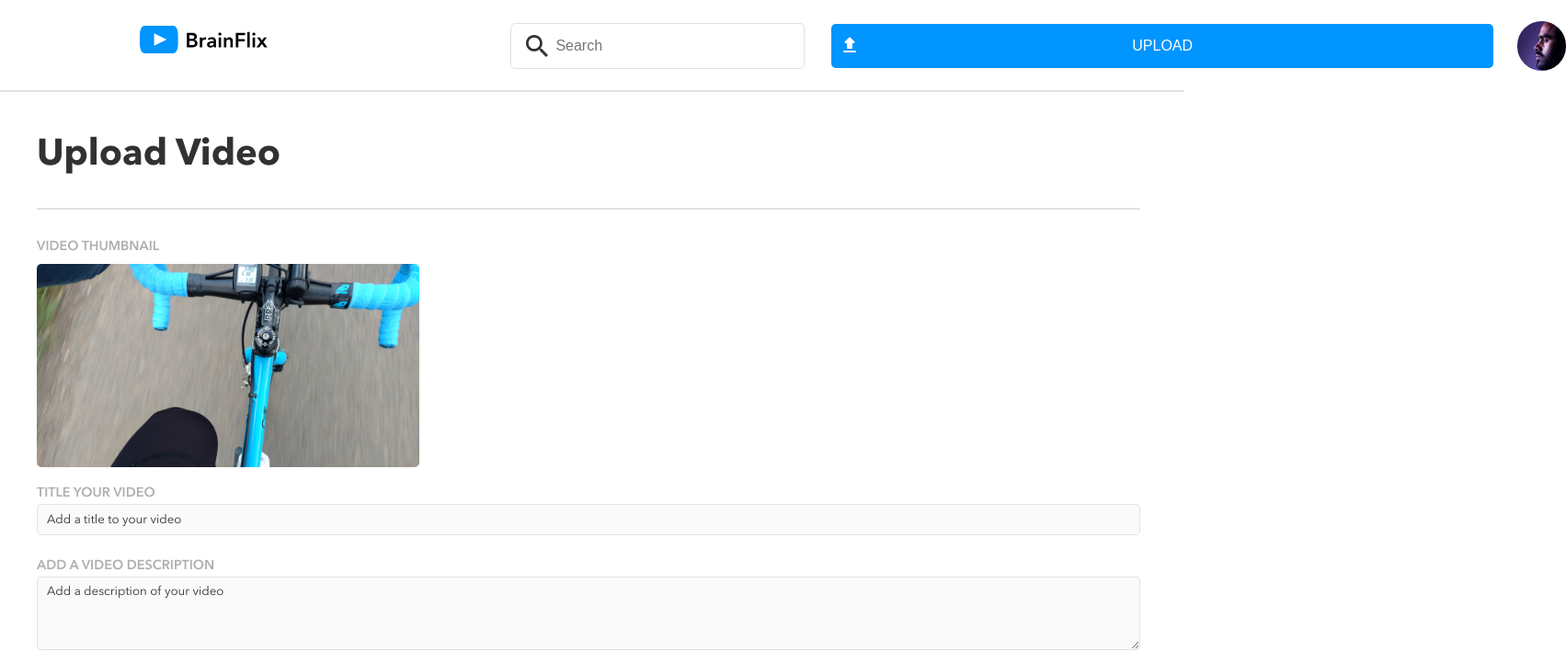
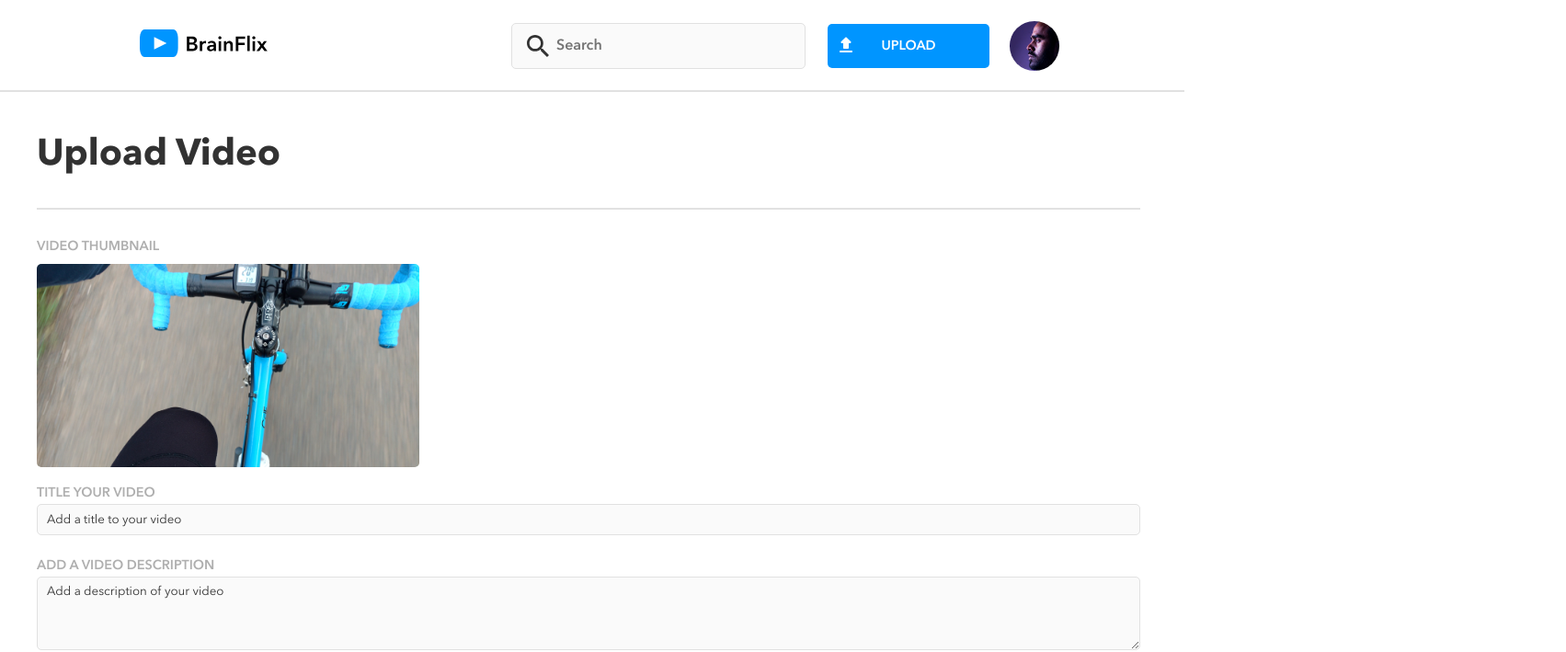
Before and after one commit to gala-kapralova/brainflix, a React (Create React App) app: page /video-upload in a window 1280 px wide. Shown: the top 709 px of the page at 92% size, 1703 px wide, since content can reach past the window. Built offline with nearby package versions, Linux system fonts and the light colour scheme.

Commit message:
update styles according to new mockup

```diff
--- a/src/components/Header/Header.css
+++ b/src/components/Header/Header.css
@@ -67,7 +67,7 @@
 @media (min-width: 48rem) {
   .header__logo {
     text-align: start;
-    margin: 0 2rem 0 1.5rem;
+    margin: 0.5rem 2rem 0 1.5rem;
   }
 }
 @media (min-width: 80rem) {
@@ -92,13 +92,15 @@
   padding-left: 2.188rem;
   border: 0.063rem solid #E1E1E1;
   border-radius: 5px;
+  font-family: "Avenir", Arial, Helvetica, sans-serif;
 }
 @media (min-width: 48rem) {
   .header__search {
-    width: 30vw;
+    width: 33vw;
     font-size: 1rem;
-    margin: 0 0.8rem 0 1rem;
+    margin: 0 1.5rem 0 1rem;
     background: url(../../assets/icons/search.svg) no-repeat 0.5rem 0.8rem;
+    background-color: #FAFAFA;
     background-size: 1.5rem;
     padding-left: 3rem;
     background-position: 1rem;
@@ -143,20 +145,21 @@
   cursor: pointer;
   width: 100%;
   margin: 0.5rem 0;
-  font-size: 1rem;
+  font-size: 0.9rem;
+  font-family: "Avenir", Arial, Helvetica, sans-serif;
 }
 @media (min-width: 48rem) {
   .header__button {
-    width: 30rem;
+    width: 11rem;
     margin-right: 0.8rem;
     order: 1;
   }
 }
-@media (min-width: 80rem) {
-  .header__button {
-    width: 45rem;
-    margin: 0 1rem;
-    order: 1;
-    padding: 0 1.2rem;
+.header__link {
+  width: 100%;
+}
+@media (min-width: 48rem) {
+  .header__link {
+    width: 50%;
   }
 }/*# sourceMappingURL=Header.css.map */
--- a/src/components/Header/Header.scss
+++ b/src/components/Header/Header.scss
@@ -28,7 +28,7 @@
         width: 75%;
         @include tablet {
             text-align: start;
-            margin: 0 2rem 0 1.5rem;
+            margin: 0.5rem 2rem 0 1.5rem;
         }
         @include desktop {
             margin-right: 15rem;
@@ -53,11 +53,13 @@
         padding-left: 2.188rem;
         border: 0.063rem solid $mercury;
         border-radius: 5px;
+        font-family: "Avenir", Arial, Helvetica, sans-serif;
         @include tablet {
-            width:30vw;
+            width:33vw;
             font-size: 1rem;
-            margin: 0 0.8rem 0 1rem;
+            margin: 0 1.5rem 0 1rem;
             background: url(../../assets/icons/search.svg) no-repeat 0.5rem 0.8rem;
+            background-color: $alabaster;
             background-size: 1.5rem;
             padding-left: 3rem;
             background-position: 1rem;
@@ -97,18 +99,18 @@
         cursor: pointer;
         width: 100%;
         margin: 0.5rem 0;
-        font-size: 1rem;
+        font-size: 0.9rem;
+        font-family: "Avenir", Arial, Helvetica, sans-serif;
         @include tablet {
-            width: 30rem;
+            width: 11rem;
             margin-right: 0.8rem;
             order: 1;
         }
-        @include desktop {
-            width: 45rem;
-            margin: 0 1rem;
-            order: 1;
-            padding: 0 1.2rem;
-
+    }
+    &__link {
+        width: 100%;
+        @include tablet {
+            width: 50%;
         }
     }
 }
--- a/src/components/VideoContent/VideoContent.css
+++ b/src/components/VideoContent/VideoContent.css
@@ -303,10 +303,12 @@
   color: #323232;
 }
 .video-content__comment textarea::-moz-placeholder {
-  color: #323232;
+  color: #0065AD;
+  font-family: "Avenir", Arial, Helvetica, sans-serif;
 }
 .video-content__comment textarea::placeholder {
-  color: #323232;
+  color: #0065AD;
+  font-family: "Avenir", Arial, Helvetica, sans-serif;
 }
 @media (min-width: 48rem) {
   .video-content__comment textarea {
--- a/src/components/VideoContent/VideoContent.scss
+++ b/src/components/VideoContent/VideoContent.scss
@@ -262,7 +262,8 @@
             box-sizing: border-box;
             color: $brainflix-black;
             &::placeholder {
-                color: $brainflix-black;
+                color: $brainflix-darkblue;
+                font-family: "Avenir", Arial, Helvetica, sans-serif;
             }
             @include tablet {
                 height: 3rem;
```
